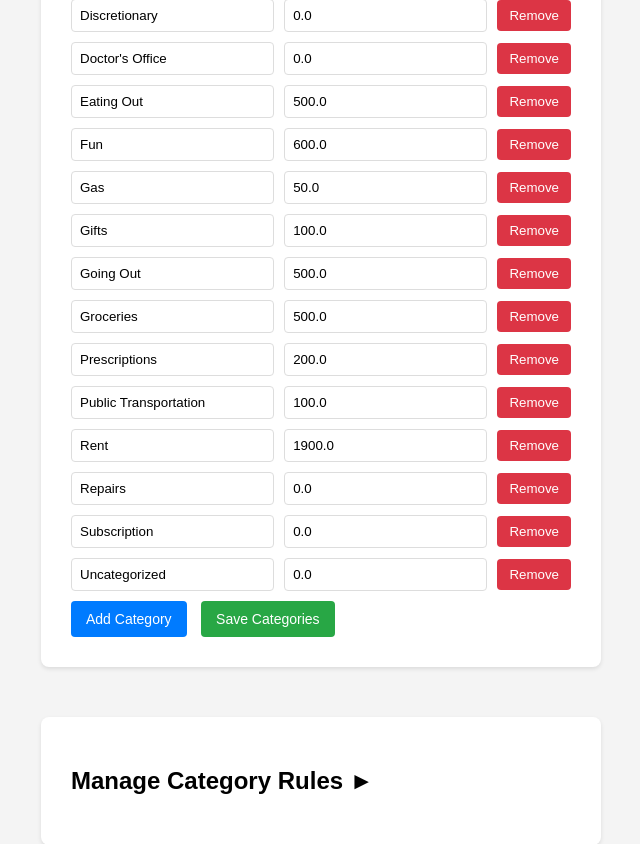
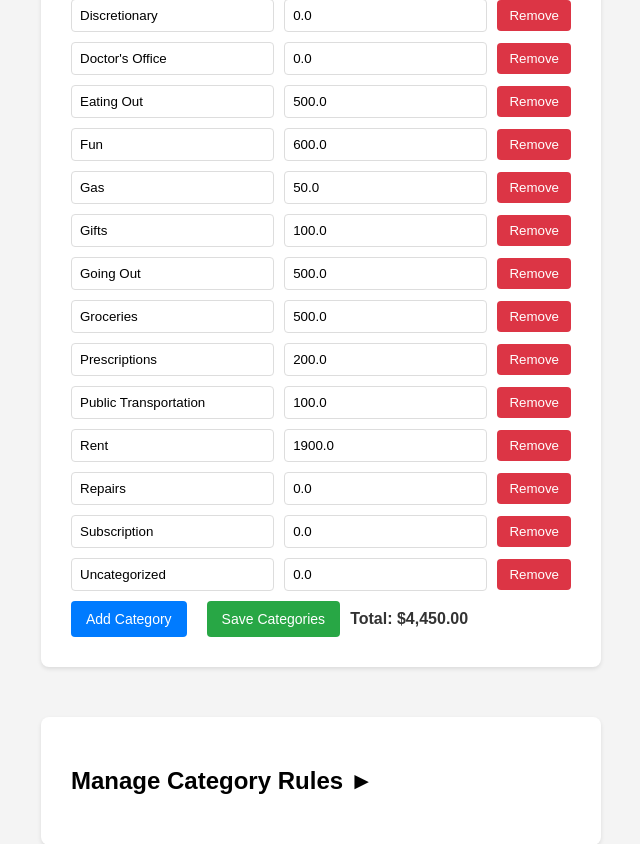
Before and after one commit to TheStoneRabbit/rabbit-budget, a Flask app: page /Mason in a window 1280 px wide, after a click that opens the changed part. Shown: the part 737-1581 px from the top of the page, without its empty margins (319-959 px from the left). Run offline with Flask 3, Linux system fonts and the light colour scheme; data comes from the database, SQL or seed files in the repository.

Commit message:
added total for budget category

```diff
--- a/templates/index.html
+++ b/templates/index.html
@@ -159,6 +159,19 @@
         .rule-item button:hover {
             background-color: #c82333;
         }
+
+        .category-actions {
+            display: flex;
+            align-items: center;
+            gap: 10px;
+            flex-wrap: wrap;
+            margin-top: 10px;
+        }
+
+        .category-total {
+            font-weight: bold;
+            color: #333;
+        }
     </style>
 </head>
 <body>
@@ -202,8 +215,11 @@
                     </div>
                     {% endfor %}
                 </div>
-                <button type="button" id="add-category">Add Category</button>
-                <button type="button" id="save-categories">Save Categories</button>
+                <div class="category-actions">
+                    <button type="button" id="add-category">Add Category</button>
+                    <button type="button" id="save-categories">Save Categories</button>
+                    <div class="category-total">Total: <span id="category-total-value">$0.00</span></div>
+                </div>
             </form>
         </div>
     </div>
@@ -306,12 +322,14 @@
                     <button type="button" class="remove-category">Remove</button>
                 `;
                 container.appendChild(newItem);
+                updateCategoryTotal();
             });
 
             // Remove Category Button
             document.getElementById('categories-container').addEventListener('click', function(e) {
                 if (e.target.classList.contains('remove-category')) {
                     e.target.parentElement.remove();
+                    updateCategoryTotal();
                 }
             });
 
@@ -333,6 +351,20 @@
                 });
                 return categories;
             };
+
+            const updateCategoryTotal = () => {
+                const total = getCurrentCategories().reduce((sum, cat) => sum + (Number.isFinite(cat.budget) ? cat.budget : 0), 0);
+                const totalEl = document.getElementById('category-total-value');
+                if (totalEl) {
+                    totalEl.textContent = new Intl.NumberFormat('en-US', { style: 'currency', currency: 'USD' }).format(total);
+                }
+            };
+
+            document.getElementById('categories-container').addEventListener('input', function(e) {
+                if (e.target.name === 'category-budget') {
+                    updateCategoryTotal();
+                }
+            });
 
             const saveCategories = async () => {
                 const currentCategories = getCurrentCategories();
@@ -420,6 +452,8 @@
             saveCategoriesButton?.addEventListener('click', function() {
                 saveCategories();
             });
+
+            updateCategoryTotal();
 
             // Rule Search
             const ruleSearch = document.getElementById('rule-search');
```
